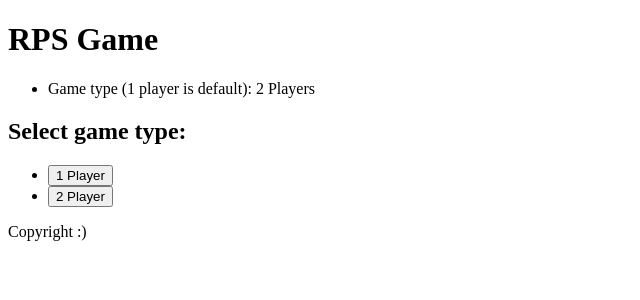
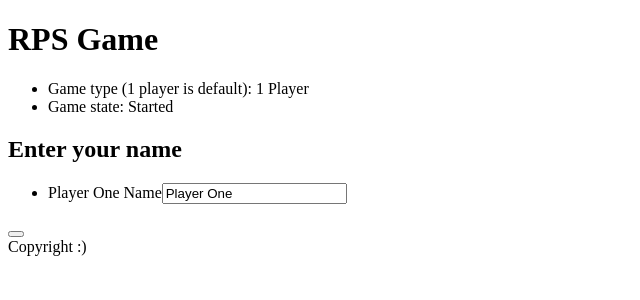
Before and after one commit to omargon/rps-game, an Angular app: page / in a window 1280 px wide. Both pictures are taken after a click on the button "1 Player". Shown: the top 300 px of the page, without its empty margins (0-640 px from the left). Built offline with nearby package versions, Linux system fonts and the light colour scheme.

Commit message:
Feature: Player Names Input

```diff
--- a/src/app/app.component.html
+++ b/src/app/app.component.html
@@ -6,20 +6,40 @@
   <section>
     <ul>
       <li>
-        Game type (1 player is default): {{ gameTypes[gameType] }}
+        Game type (1 player is default): {{ gameType }}
+      </li>
+      <li>
+        Game state: {{ gameState }}
       </li>
     </ul>
   </section>
-  <section>
+  <section *ngIf="gameState == GameStates.New">
     <h2>Select game type:</h2>
     <ul>
       <li>
-        <button (click)="selectGameType(1)">1 Player</button>
+        <button (click)="selectGameType(GameTypes.OnePlayer)">1 Player</button>
       </li>
       <li>
-        <button (click)="selectGameType(2)">2 Player</button>
+        <button (click)="selectGameType(GameTypes.TwoPlayers)">2 Player</button>
       </li>
     </ul>
+  </section>
+
+  <section *ngIf="gameState == GameStates.Started">
+    <h2>Enter {{ (gameType == GameTypes.OnePlayer) ? 'your name' : 'players names' }}</h2>
+      <ul>
+        <li>
+          <label for="playerOneName">Player One Name</label>
+          <input type="text" id="playerOneName"
+                 [(ngModel)]="playerOneName" name="playerOneName">
+        </li>
+        <li *ngIf="gameType == GameTypes.TwoPlayers">
+          <label for="playerTwoName">Player Two Name</label>
+          <input type="text" id="playerTwoName"
+                 [(ngModel)]="playerTwoName" name="playerTwoName">
+        </li>
+      </ul>
+      <button (click)="play()"></button>
   </section>
 </main>
 <Footer>
--- a/src/app/app.component.ts
+++ b/src/app/app.component.ts
@@ -1,17 +1,39 @@
 import { Component } from '@angular/core';
+
+enum GameTypes {
+  OnePlayer = '1 Player',
+  TwoPlayers = '2 Players',
+}
+
+enum GameStates {
+  New = 'New',
+  Started = 'Started',
+  Player1Turn = 'Player 1 turn',
+  Player2Turn = 'Player 2 turn',
+  EndOfRound = 'End Of Round',
+}
 
 @Component({
   selector: 'app-root',
   templateUrl: './app.component.html',
   styleUrls: ['./app.component.scss']
 })
+export class AppComponent {
+  GameTypes = GameTypes;
+  GameStates = GameStates;
 
-export class AppComponent {
   title = 'RPS Game';
-  gameType = 0;
-  gameTypes = ['1 Player', '2 Players'];
+  gameType = GameTypes.OnePlayer;
+  gameState = GameStates.New;
+  playerOneName = 'Player One';
+  playerTwoName = 'Player Two'
 
-  selectGameType(gameTypeSelected: number) {
+  selectGameType(gameTypeSelected: GameTypes) {
     this.gameType = gameTypeSelected;
+    this.gameState = GameStates.Started;
+  }
+
+  play(){
+    this.gameState = GameStates.Player1Turn;
   }
 }
--- a/src/app/app.module.ts
+++ b/src/app/app.module.ts
@@ -3,6 +3,7 @@ import { BrowserModule } from '@angular/platform-browser';
 
 import { AppRoutingModule } from './app-routing.module';
 import { AppComponent } from './app.component';
+import { FormsModule } from '@angular/forms';
 
 @NgModule({
   declarations: [
@@ -10,7 +11,8 @@ import { AppComponent } from './app.component';
   ],
   imports: [
     BrowserModule,
-    AppRoutingModule
+    AppRoutingModule,
+    FormsModule,
   ],
   providers: [],
   bootstrap: [AppComponent]
```
